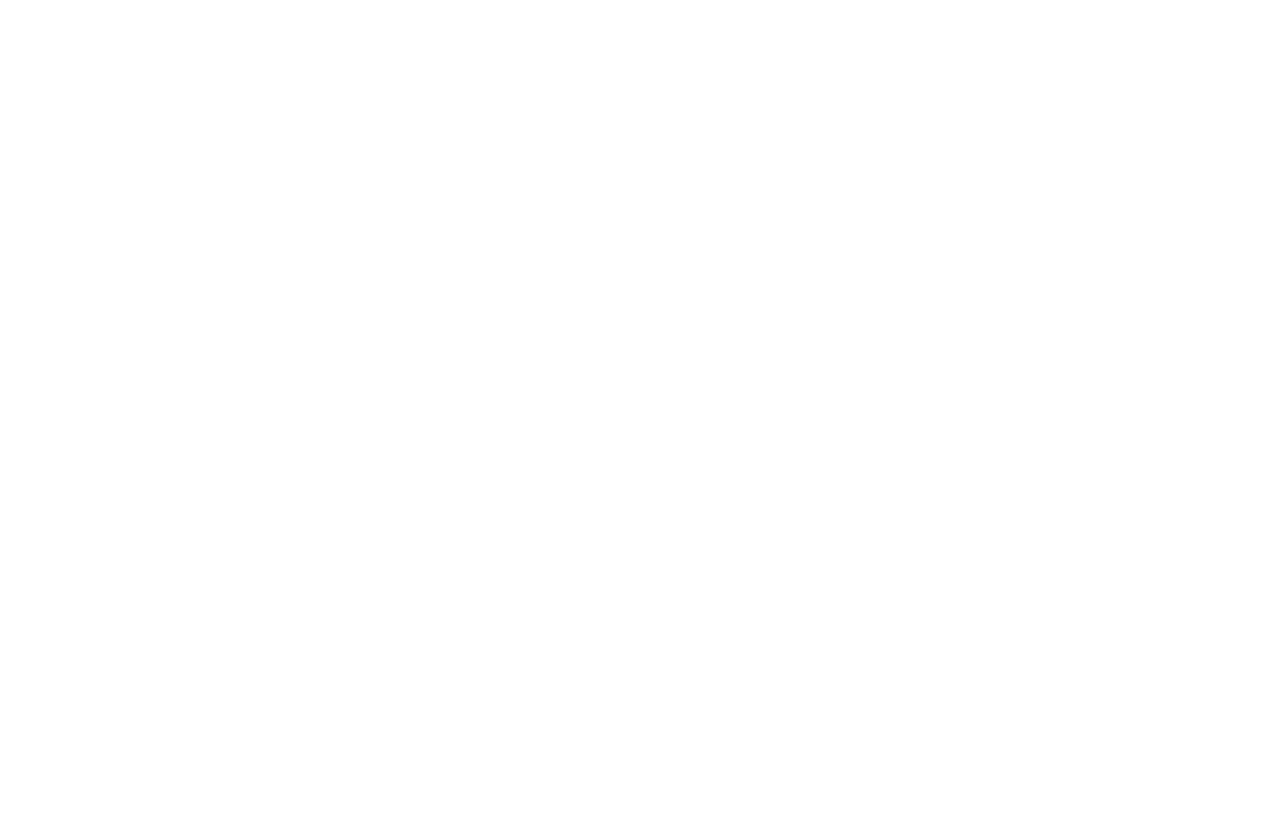
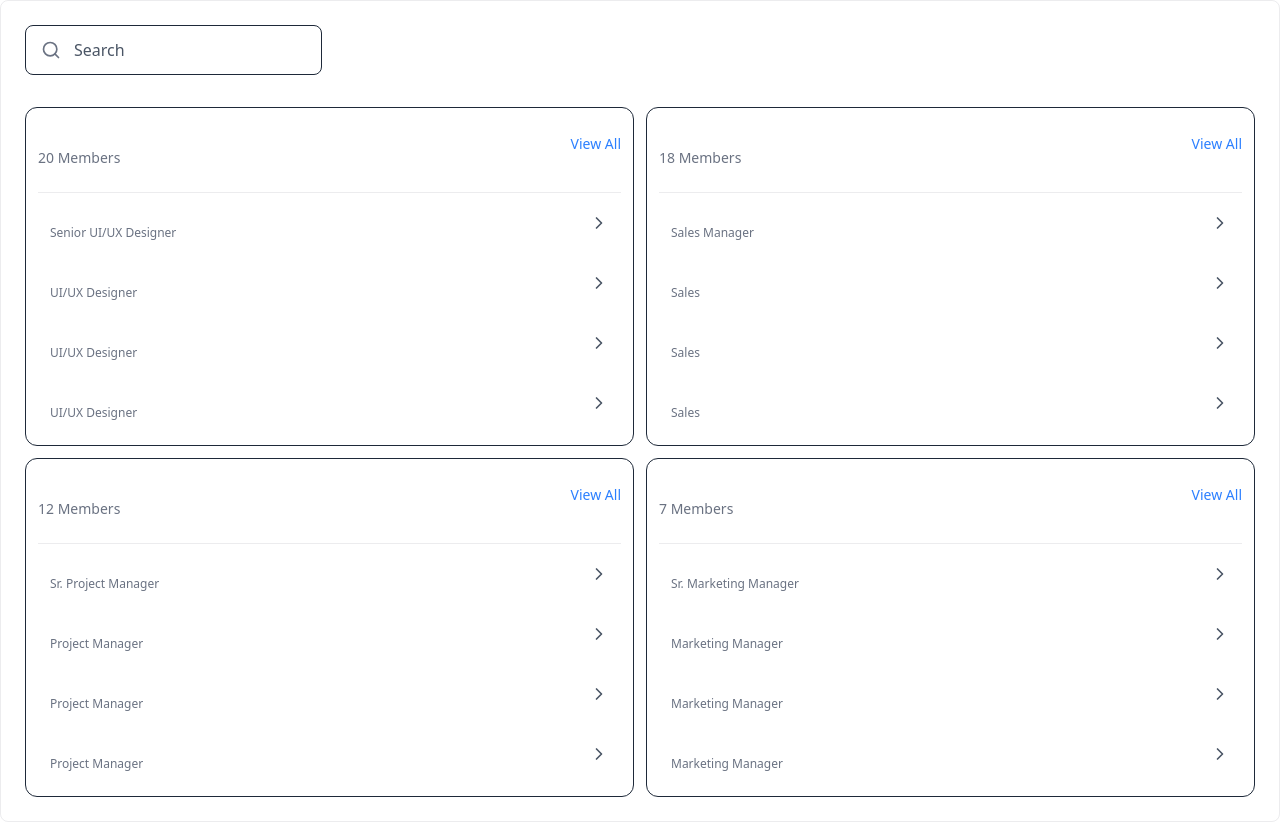
Before and after one commit to Kyomuhe/hrmgt-frontend, a React (Vite) app: page /departments in a window 1280 px wide. Before the commit this address had no page. Before the commit the page ends 800 px from the top, so only its background shows below. Built offline with nearby package versions, Linux system fonts and the light colour scheme.

Commit message:
departments

```diff
--- a/src/App.jsx
+++ b/src/App.jsx
@@ -12,6 +12,7 @@
 import ProtectedRoute from "./components/ProtectedRoute";
 import Employees from "./components/Dasboard/Employees";
 import EmployeeForm from "./components/Dasboard/EmployeeForm";
+import Departments from "./components/Dasboard/Departments";
 
 const App = () => {
   return (
@@ -24,6 +25,7 @@
           <Route path='/forgot' element={<ForgotPassword />} />
           <Route path='/otp' element={<EnterOTP />} />
           <Route path='/reset' element={<ResetPassword />} />
+          <Route path = "/departments" element= {<Departments />} />
 
           <Route path="/layout" element={
             <ProtectedRoute>
@@ -34,6 +36,7 @@
             <Route path="dashboard" element={<CompleteDashboard />} />
             <Route path="employees" element={<Employees />} />
             <Route path="register" element={<EmployeeForm />} />
+            <Route path="departments" element={<Departments />} />
           </Route>
         </Routes>
       </Router>
--- /dev/null
+++ b/src/components/Dasboard/Departments.jsx
@@ -0,0 +1,97 @@
+import { Search, ChevronRight } from 'lucide-react';
+
+const Departments = () => {
+  const departments = [
+    {
+      name: 'Design Department',
+      count: 20,
+      members: [
+        { name: 'Dianne Russell', role: 'Senior UI/UX Designer'},
+        { name: 'Arlene McCoy', role: 'UI/UX Designer' },
+        { name: 'Cody Fisher', role: 'UI/UX Designer' },
+        { name: 'Theresa Webb', role: 'UI/UX Designer'},
+      ]
+    },
+    {
+      name: 'Sales Department',
+      count: 18,
+      members: [
+        { name: 'Darrell Steward', role: 'Sales Manager' },
+        { name: 'Kristin Watson', role: 'Sales' },
+        { name: 'Courtney Henry', role: 'Sales' },
+        { name: 'Kathryn Murphy', role: 'Sales'},
+      ]
+    },
+    {
+      name: 'Project Manager Department',
+      count: 12,
+      members: [
+        { name: 'Leslie Alexander', role: 'Sr. Project Manager' },
+        { name: 'Ronald Richards', role: 'Project Manager'},
+        { name: 'Savannah Nguyen', role: 'Project Manager'},
+        { name: 'Eleanor Pena', role: 'Project Manager'},
+      ]
+    },
+    {
+      name: 'Marketing Department',
+      count: 7,
+      members: [
+        { name: 'Wade Warren', role: 'Sr. Marketing Manager' },
+        { name: 'Brooklyn Simmons', role: 'Marketing Manager' },
+        { name: 'Kristin Watson', role: 'Marketing Manager'},
+        { name: 'Jacob Jones', role: 'Marketing Manager' },
+      ]
+    }
+  ];
+
+  return (
+    <div className="min-h-screen border border-[#A2A1A833] rounded-lg p-6">
+      <div className="max-w-7xl mx-auto">
+        <div className="relative mb-8">
+          <Search className="absolute left-4 top-1/2 transform -translate-y-1/2 text-gray-500 w-5 h-5" />
+          <input
+            type="text"
+            placeholder="Search"
+            className=" border border-gray-800 rounded-lg pl-12 pr-4 py-3 text-gray-300 placeholder-gray-600 focus:outline-none focus:border-gray-700"
+          />
+        </div>
+
+        <div className="grid grid-cols-1 lg:grid-cols-2 gap-3">
+          {departments.map((dept, idx) => (
+            <div key={idx} className=" border border-gray-800 rounded-xl p-3">
+              <div className="flex items-center justify-between mb-6">
+                <div>
+                  <h2 className="text-white font-semibold text-lg">{dept.name}</h2>
+                  <p className="text-gray-500 text-sm">{dept.count} Members</p>
+                </div>
+                <button className="text-blue-500 text-sm font-medium hover:text-blue-400">
+                  View All
+                </button>
+              </div>
+              <div className='h-px bg-[#A2A1A833]'></div>
+
+              <div className="">
+                {dept.members.map((member, memberIdx) => (
+                  <div
+                    key={memberIdx}
+                    className="flex items-center justify-between p-3 rounded-lg hover:bg-[#242424] transition-colors cursor-pointer group"
+                  >
+                    <div className="flex items-center gap-3">
+                      <div>
+                        <h3 className="text-white font-medium text-sm">{member.name}</h3>
+                        <p className="text-gray-500 text-xs">{member.role}</p>
+                      </div>
+                    </div>
+                    <ChevronRight className="text-gray-600 w-5 h-5 group-hover:text-gray-400 transition-colors" />
+                  </div>
+                ))}
+              </div>
+            </div>
+          ))}
+        </div>
+      </div>
+    </div>
+  );
+};
+
+export default Departments;
--- a/src/components/Dasboard/Employees.jsx
+++ b/src/components/Dasboard/Employees.jsx
@@ -111,11 +111,8 @@
                     {employee.designation}
                   </td>
                   <td className="px-6 py-4 whitespace-nowrap">
-                    <span className={`px-3 py-1 inline-flex text-xs leading-5 font-semibold rounded-full ${
-                      employee.employmentType === 'Permanent'
-                        ? 'bg-[#7152F31A] text-[#7152F3]'
-                        : 'bg-yellow-100 text-yellow-800'
-                    }`}>
+                    <span className={'px-3 py-1 inline-flex text-xs leading-5 font-semibold rounded-full bg-yellow-100 text-yellow-800'
+                    }>
                       {employee.employmentType}
                     </span>
                   </td>
--- a/src/components/Dasboard/SideMenu.jsx
+++ b/src/components/Dasboard/SideMenu.jsx
@@ -10,14 +10,14 @@
     const menuItems = [
         { icon: LayoutDashboard, label: 'Dashboard', path: '/layout/dashboard' },
         { icon: Users, label: 'All Employees', path: '/layout/employees' },
-        { icon: Building2, label: 'All Departments', path: '/departments' },
-        { icon: Calendar, label: 'Attendance', path: '/attendance' },
-        { icon: DollarSign, label: 'Payroll', path: '/payroll' },
-        { icon: Briefcase, label: 'Jobs', path: '/jobs' },
-        { icon: UserCheck, label: 'Candidates', path: '/candidates' },
-        { icon: Umbrella, label: 'Leaves', path: '/leaves' },
-        { icon: Gift, label: 'Holidays', path: '/holidays' },
-        { icon: Settings, label: 'Settings', path: '/settings' },
+        { icon: Building2, label: 'All Departments', path: '/layout/departments' },
+        { icon: Calendar, label: 'Attendance'},
+        { icon: DollarSign, label: 'Payroll' },
+        { icon: Briefcase, label: 'Jobs' },
+        { icon: UserCheck, label: 'Candidates'},
+        { icon: Umbrella, label: 'Leaves' },
+        { icon: Gift, label: 'Holidays'},
+        { icon: Settings, label: 'Settings'},
     ];
 
     return (
```
Also changed, not shown: src/store/store.js (line endings or trailing spaces).
